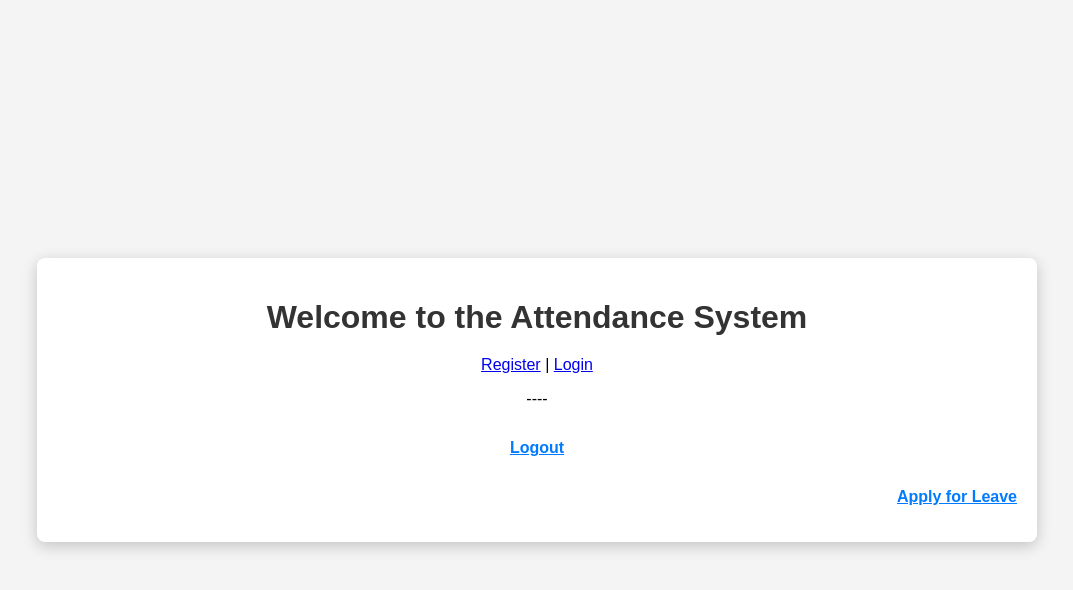
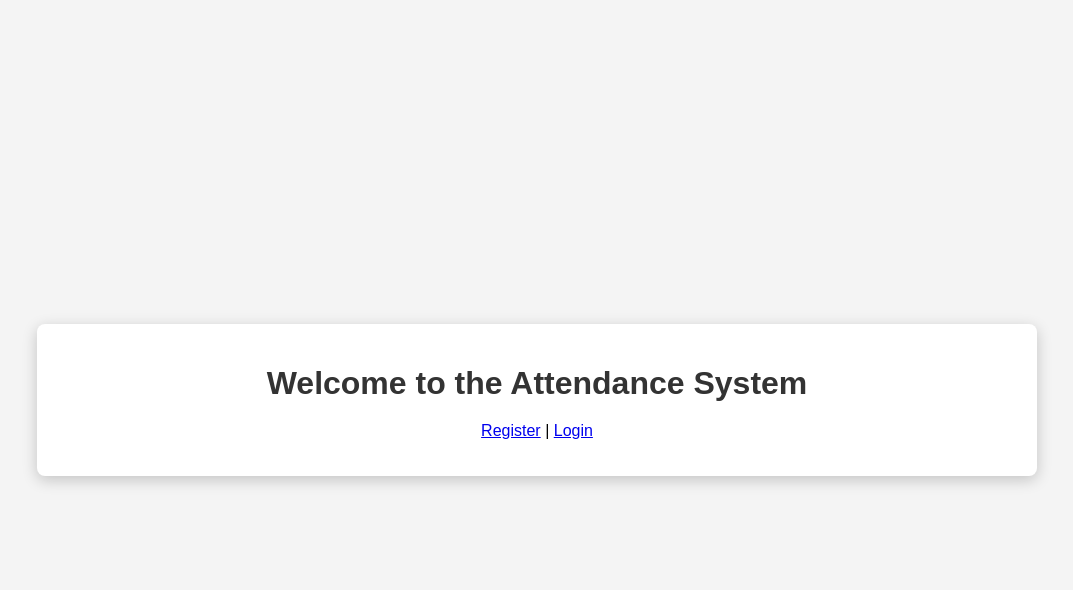
Before and after one commit to Akshaysat/attendance_system, a Flask app: page / in a window 1280 px wide. Shown: the top 590 px of the page, without its empty margins (103-1176 px from the left). Run offline with Flask 3, Linux system fonts and the light colour scheme.

Commit message:
updated index file

```diff
--- a/app.py
+++ b/app.py
@@ -367,4 +367,4 @@ def logout():
 
 if __name__ == '__main__':
     app.run(debug=True, host='127.0.0.1', port=5002)
-    #app.run(debug=False, host='0.0.0.0', port=8000) # for production use
+    #app.run(debug=False, host='0.0.0.0', port=8000) # for production
--- a/templates/index.html
+++ b/templates/index.html
@@ -159,12 +159,12 @@
         <a href="/login" class="home-link">Login</a>
       </p>
     {% endif %}
-    <p>----</p>
-    <p><a href="/logout" class="logout-link"><u>Logout</u></a></p>
-    <p></p>
-    <p></p>
-    <p style="text-align: right;"><a href="/leaves" class="logout-link"><u>Apply for Leave</u></a></p>
 
+    {% if logged_in %}
+      <p>----</p>
+      <p style="text-align: center;"><a href="/logout" class="logout-link"><u>Logout</u></a></p>
+      <p style="text-align: right;"><a href="/leaves" class="logout-link"><u>Apply for Leave</u></a></p>
+    {% endif %}
   </div>
 </body>
 </html>
```
